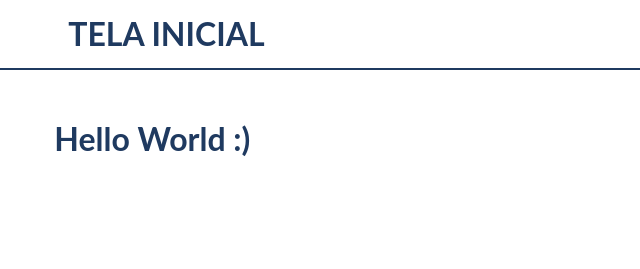
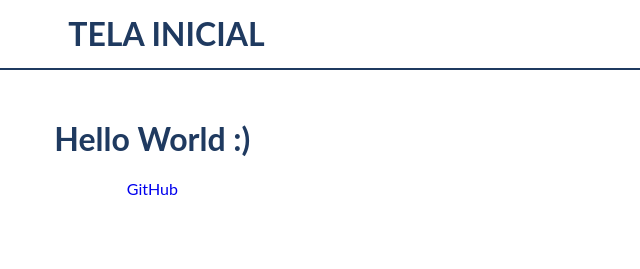
Before and after one commit to mkacunha/menu, a website: page index.html in a window 1280 px wide. Shown: the top 269 px of the page, 640-1280 px from the left. Drawn offline with Linux system fonts and the light colour scheme.

Commit message:
Link github

```diff
--- a/index.html
+++ b/index.html
@@ -94,6 +94,7 @@
             </header>
             <main class="content">
                 <h1>Hello World :)</h1>
+                <a href="https://github.com/mkacunha/menu">GitHub</a>
             </main>
         </section>
     </section>
--- a/sass/menu.sass
+++ b/sass/menu.sass
@@ -158,3 +158,5 @@ body
   padding: 30px
   color: $primary-color
   text-align: center
+  & a
+    text-decoration: none
```
Also changed, not shown: css/menu.css.
